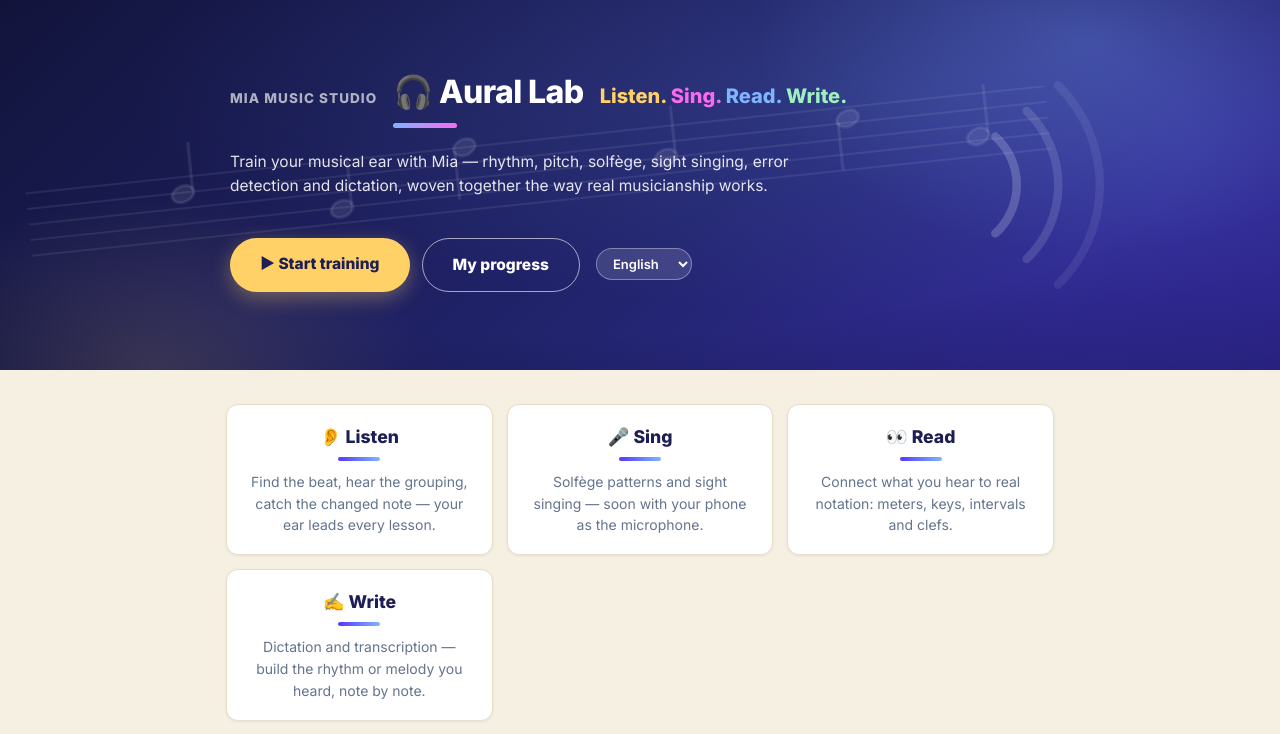
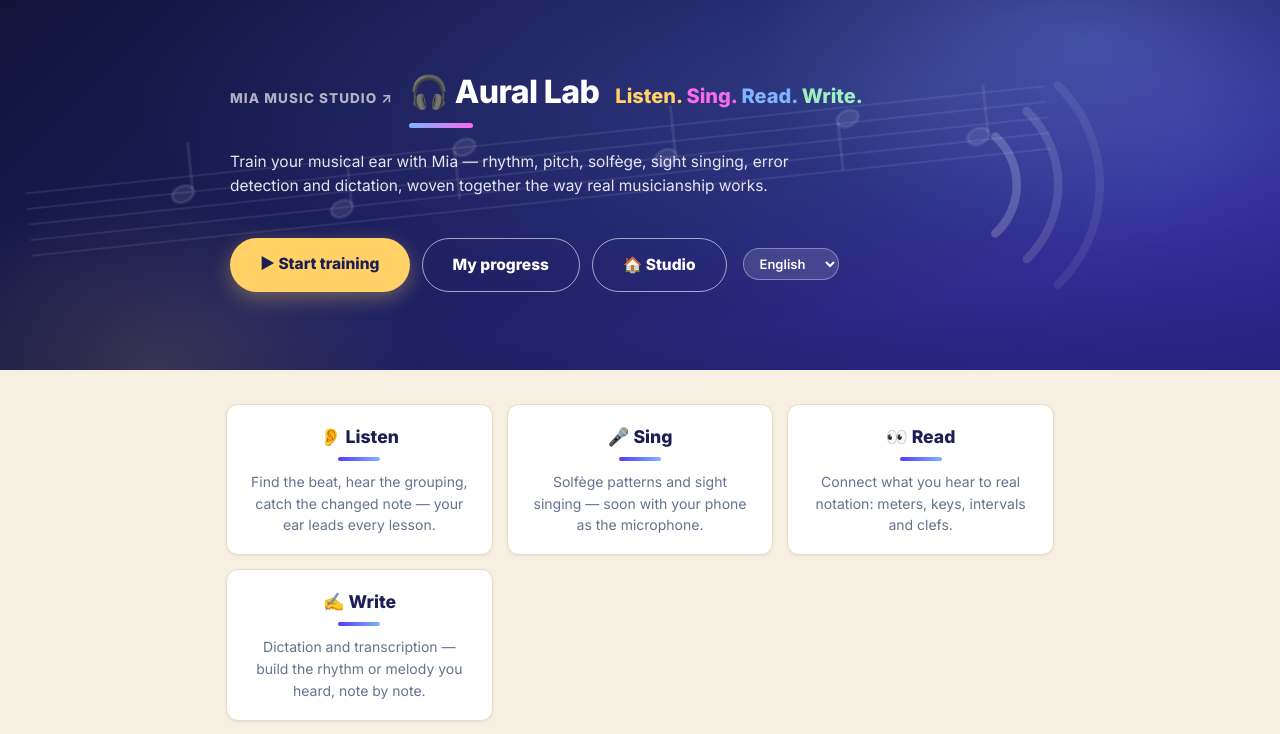
Before and after one commit to miahlee90/mia-aural-lab, a plain HTML site: page index.html in a window 1280 px wide. Shown: the top 734 px of the page. Drawn offline with Linux system fonts and the light colour scheme.

Commit message:
Studio integration: Mia favicon + hub links
- Shared favicon.svg linked from all pages incl. lesson pages
- Eyebrow + Studio hero button link to the hub; Studio header link
  on lessons.html / lesson.html (nav.studio key in en/es locales)

Co-Authored-By: Claude Fable 5 <noreply@anthropic.com>

```diff
--- a/index.html
+++ b/index.html
@@ -37,17 +37,19 @@ footer{text-align:center;padding:4px 16px 28px;color:var(--muted);font-size:14px
 footer a{color:var(--primary);font-weight:600}
 @media(max-width:560px){ .hero h1{font-size:1.55rem} .hero{min-height:0} }
 </style>
+<link rel="icon" type="image/svg+xml" href="favicon.svg">
 </head>
 <body>
 <div class="hero al-header">
   <div class="inner">
-    <div class="eyebrow">Mia Music Studio</div>
+    <div class="eyebrow"><a href="https://miahlee90.github.io/" style="color:inherit;text-decoration:none" title="Mia Music Studio home">Mia Music Studio ↗</a></div>
     <h1>🎧 Aural Lab</h1>
     <p class="tagline" data-i18n-html="landing.tagline"></p>
     <p data-i18n="landing.lead"></p>
     <div class="btns">
       <a href="lessons.html" data-i18n="landing.start"></a>
       <a class="ghost" href="student.html" data-i18n="nav.myProgress"></a>
+      <a class="ghost" href="https://miahlee90.github.io/">🏠 <span data-i18n="nav.studio">Studio</span></a>
     </div>
   </div>
 </div>
--- a/locales/en.js
+++ b/locales/en.js
@@ -10,6 +10,7 @@ const I18N_EN={
   "nav.lessonN":"Lesson {n}",
   "nav.myProgress":"My progress",
   "nav.instructor":"Instructor",
+  "nav.studio":"Studio",
   "nav.home":"Home",
   "toc.title":"All Lessons",
 
--- a/locales/es.js
+++ b/locales/es.js
@@ -11,6 +11,7 @@ const I18N_ES={
   "nav.lessonN":"Lección {n}",
   "nav.myProgress":"Mi progreso",
   "nav.instructor":"Profesor",
+  "nav.studio":"Estudio",
   "nav.home":"Inicio",
   "toc.title":"Todas las lecciones",
 
```
Also changed, not shown: lesson.html (+2 -0 lines), lessons.html (+2 -0 lines), lessons/aural-u1-l1.html (+1 -0 lines), lessons/aural-u1-l2.html (+1 -0 lines), lessons/aural-u1-l3.html (+1 -0 lines), lessons/aural-u1-l4.html (+1 -0 lines), student.html (+1 -0 lines), teacher.html (+1 -0 lines), favicon.svg (added).
